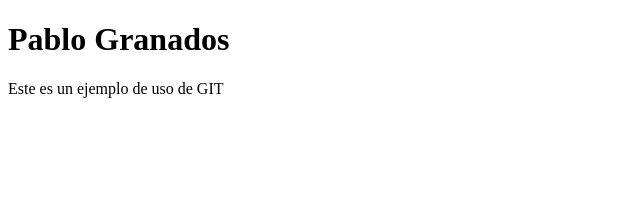
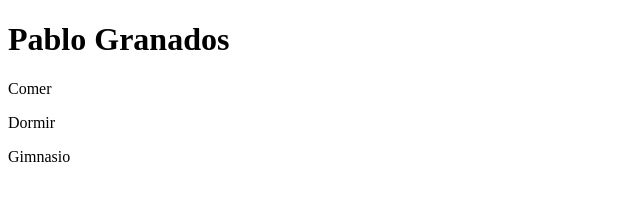
Before and after one commit to GarozJ/Repo1Actividad1, a plain HTML site: page actividad/pablogr.html in a window 1280 px wide. Shown: the whole page, without its empty margins (0-640 px from the left). Drawn offline with Linux system fonts and the light colour scheme.

Commit message:
Añadir Hoobies

```diff
--- a/actividad/pablogr.html
+++ b/actividad/pablogr.html
@@ -7,6 +7,8 @@
 </head>
 <body>
     <h1>Pablo Granados</h1>
-    <p>Este es un ejemplo de uso de GIT</p>
+    <p>Comer</p>
+    <p>Dormir</p>
+    <p>Gimnasio</p>
 </body>
 </html>
```
